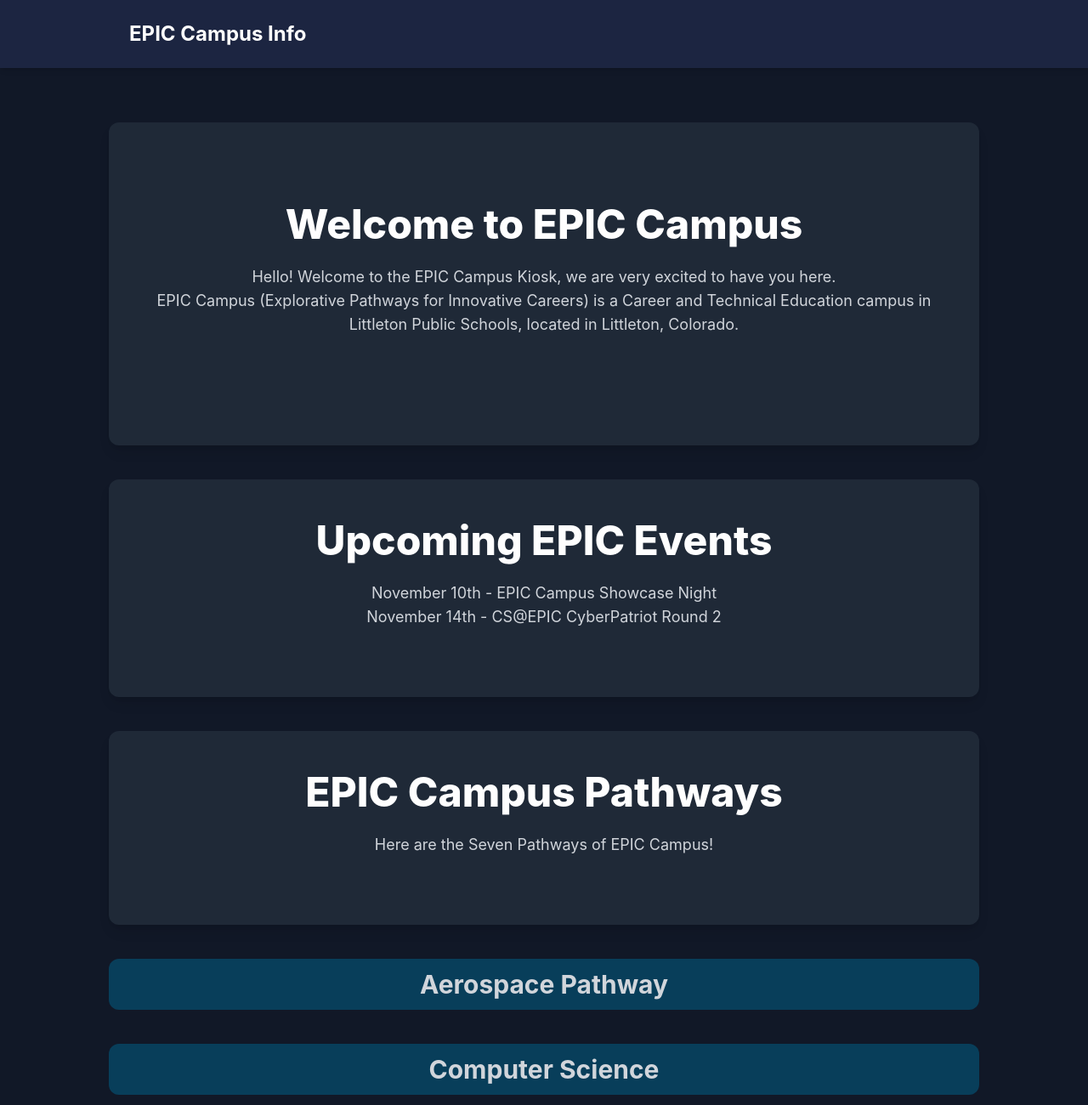
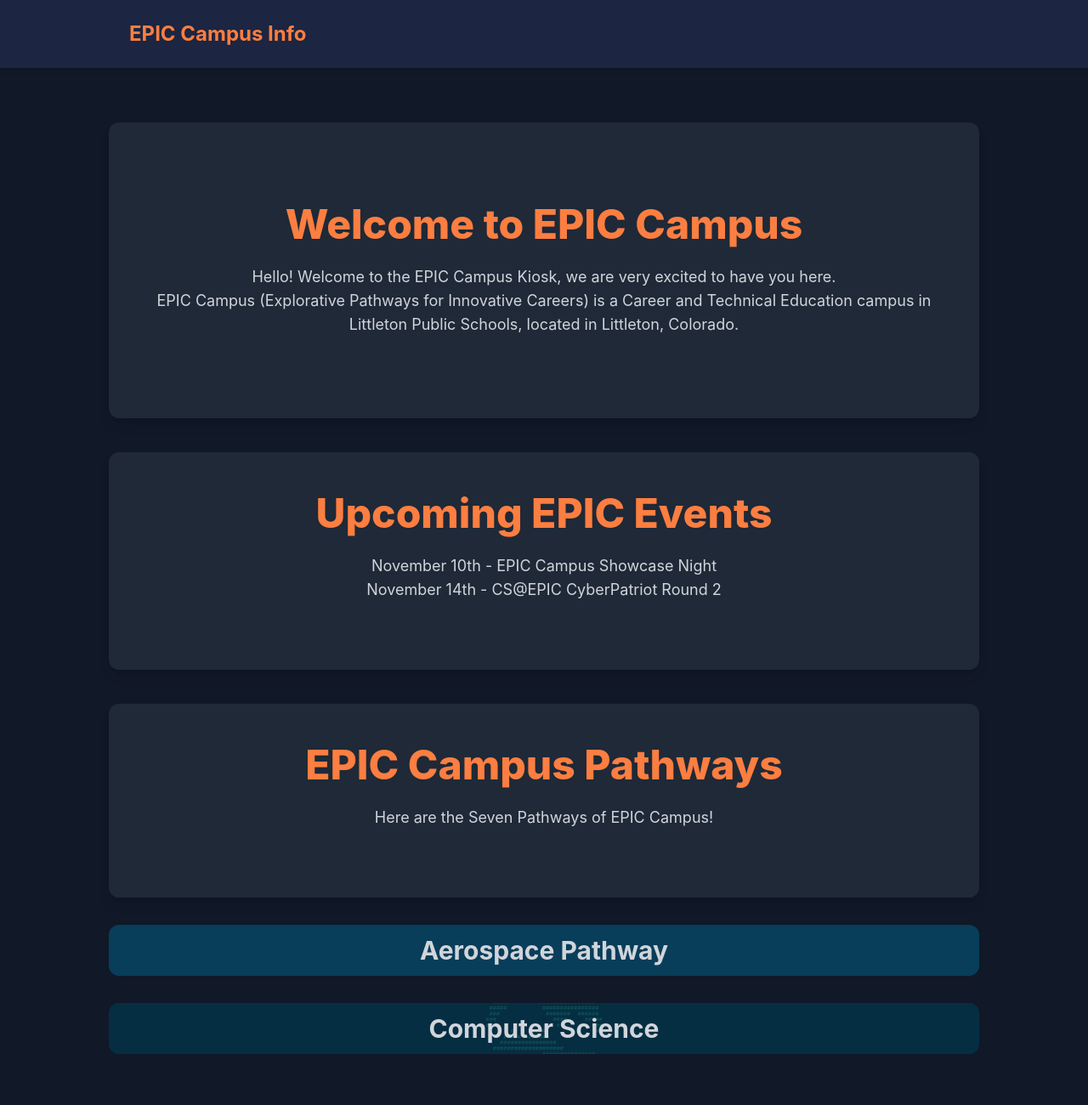
Before and after one commit to EpicCampus-Info/EpicCampus-Info.github.io, a plain HTML site: page index.html in a window 1280 px wide. Shown: the top 1300 px of the page at 85% size. Drawn offline with nearby package versions, Linux system fonts and the light colour scheme.

Commit message:
Format + Color updates

```diff
--- a/index.html
+++ b/index.html
@@ -30,19 +30,19 @@
   </script>
 </head>
 
-<body class="bg-gray-900 text-EPICOrange font-sans">
+<body class="bg-gray-900 font-sans">
 
 <!-- Header -->
 <header class="bg-EPICBG shadow-md sticky top-0 z-50">
   <div class="max-w-5xl mx-auto flex justify-between items-center p-6">
-    <h1 class="text-2xl font-bold text-EPICAccent">EPIC Campus Info</h1>
+    <h1 class="text-2xl font-bold text-EPICOrange">EPIC Campus Info</h1>
   </div>
 </header>
 
 <!-- Welcome to EPIC -->
 <section class="max-w-5xl mx-auto px-6 mt-16 py-24 text-center bg-gray-800 rounded-xl shadow-lg">
-  <h2 class="text-5xl font-extrabold mb-6 text-EPICAccent">Welcome to EPIC Campus</h2>
-  <p class="text-lg text-gray-300 mb-8">
+  <h2 class="text-5xl font-extrabold mb-6 text-EPICOrange">Welcome to EPIC Campus</h2>
+  <p class="text-lg text-gray-300">
     Hello! Welcome to the EPIC Campus Kiosk, we are very excited to have you here.<br>
     EPIC Campus (Explorative Pathways for Innovative Careers) is a Career and Technical Education campus in Littleton Public Schools, located in Littleton, Colorado.
   </p>
@@ -50,7 +50,7 @@
 
 <!-- Upcoming Events -->
 <section class="max-w-5xl mx-auto px-6 mt-10 py-12 text-center bg-gray-800 rounded-xl shadow-lg">
-  <h2 class="text-5xl font-extrabold mb-6 text-EPICAccent">Upcoming EPIC Events</h2>
+  <h2 class="text-5xl font-extrabold mb-6 text-EPICOrange">Upcoming EPIC Events</h2>
   <p class="text-lg text-gray-300 mb-8">
     November 10th - EPIC Campus Showcase Night<br>
     November 14th - CS@EPIC CyberPatriot Round 2
@@ -59,12 +59,12 @@
 
 <!-- EPIC Pathways Intro -->
 <section class="max-w-5xl mx-auto px-6 mt-10 py-12 text-center bg-gray-800 rounded-xl shadow-lg">
-  <h2 class="text-5xl font-extrabold mb-6 text-EPICAccent">EPIC Campus Pathways</h2>
+  <h2 class="text-5xl font-extrabold mb-6 text-EPICOrange">EPIC Campus Pathways</h2>
   <p class="text-lg text-gray-300 mb-8">Here are the Seven Pathways of EPIC Campus!</p>
 </section>
 
 <!-- Aerospace Pathway -->
-<section class="max-w-5xl mx-auto mt-10">
+<section class="max-w-5xl mx-auto m-8">
   <button class="block w-full bg-EPICBlue text-3xl text-gray-300 font-bold px-6 py-3 rounded-xl hover:scale-105 transition-transform duration-200"
           onclick="this.nextElementSibling.classList.toggle('hidden')">
     Aerospace Pathway
@@ -75,10 +75,10 @@
 </section>
 
 <!-- Computer Science Pathway -->
-<section class="max-w-5xl mx-auto mt-10">
+<section class="max-w-5xl mx-auto m-8">
   <button class="relative block w-full bg-EPICBlue text-3xl text-gray-300 font-bold px-6 py-3 rounded-xl hover:scale-105 transition-transform duration-200"
           onclick="this.nextElementSibling.classList.toggle('hidden')">
-    <div class="absolute inset-0 bg-[url('assets/yayLogo.png')] bg-cover bg-center bg-no-repeat opacity-25 pointer-events-none rounded-xl"></div>
+    <div class="absolute inset-0 bg-[url('assets/EPICCSBanner.png')] bg-cover bg-center bg-no-repeat opacity-25 pointer-events-none rounded-xl"></div>
     <span class="relative">Computer Science</span>
   </button>
   <div class="hidden mt-4 p-4 rounded-xl bg-EPICOrange text-center text-gray-300">
```
Also changed, not shown: assets/EPICCSBanner.png (added).
